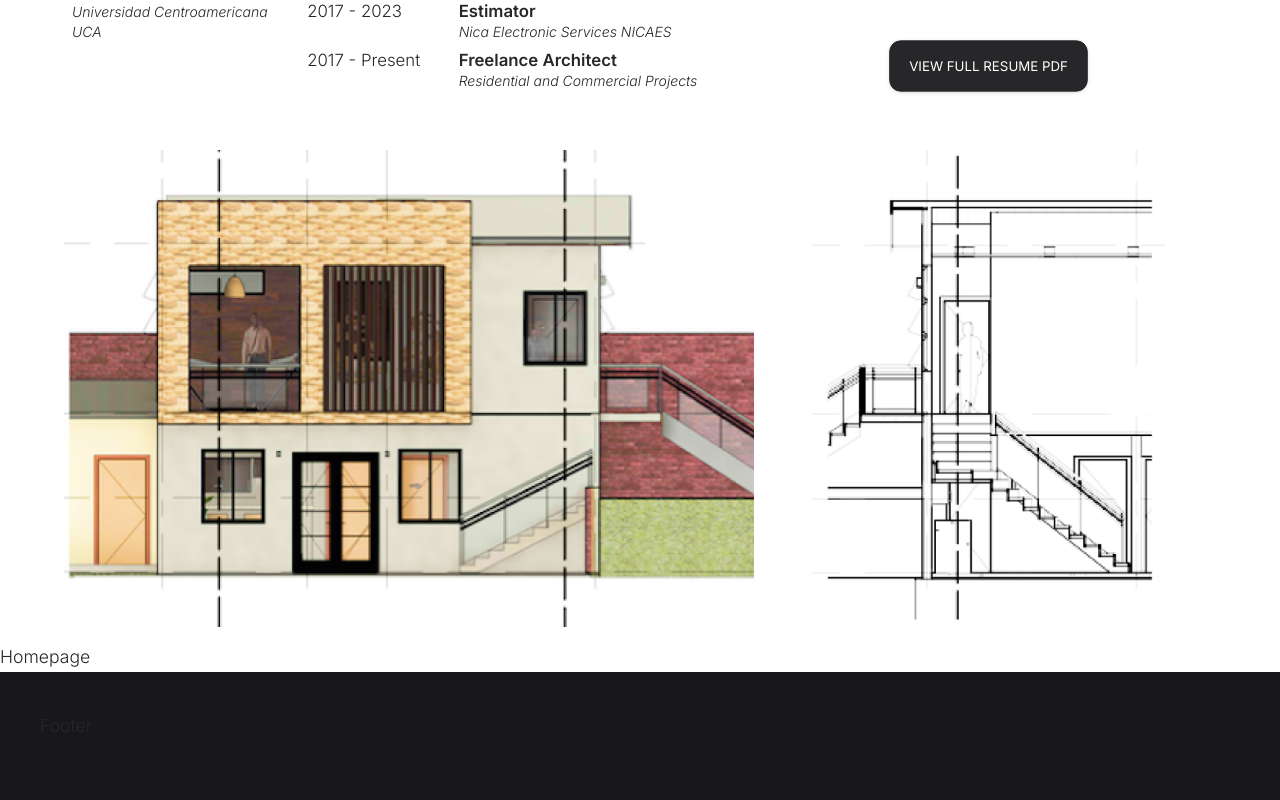
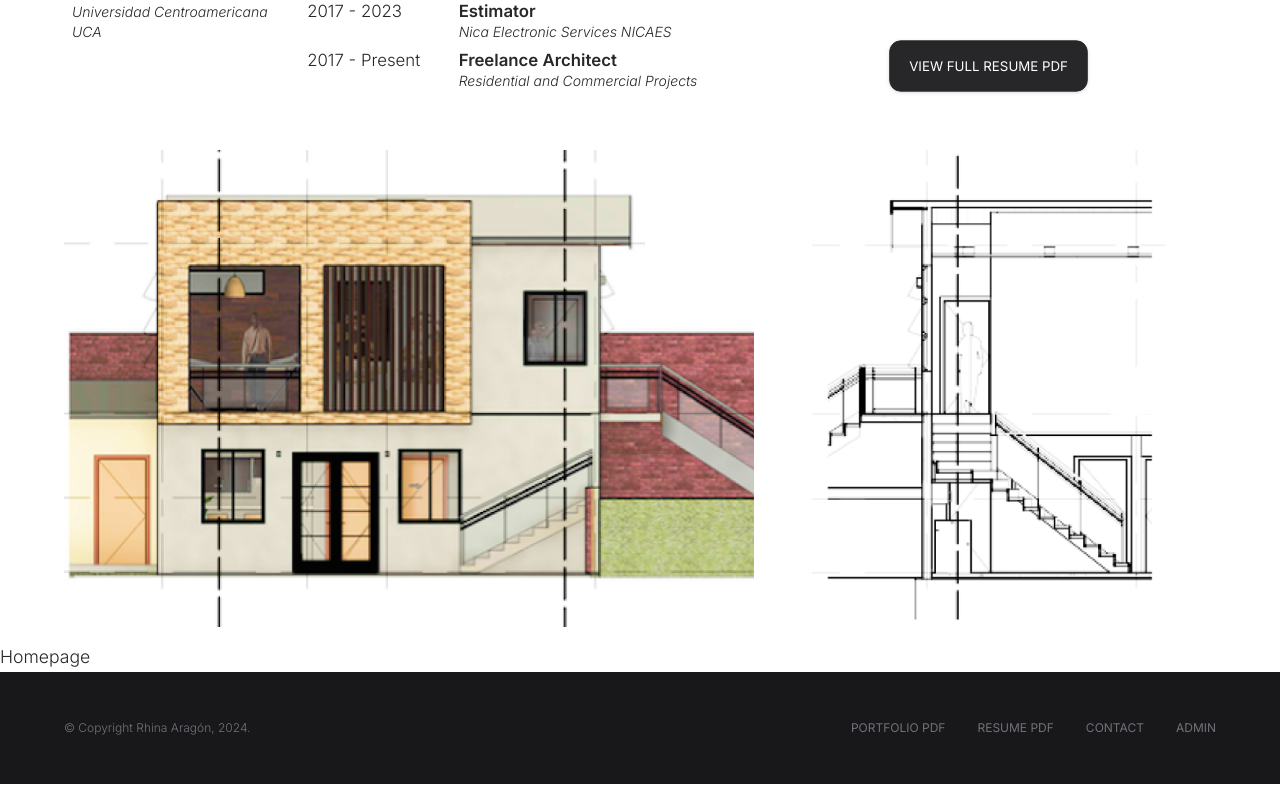
Before and after one commit to liz-garcia/architect-portfolio, a React (Vite) app in the folder client/: page / in a window 1280 px wide. Shown: the part 1757-2557 px from the top of the page. Built offline with nearby package versions, Linux system fonts and the light colour scheme; a web font is replaced by a local one.

Commit message:
Created Footer component. Fixed NotFound page.

```diff
--- a/client/src/App.jsx
+++ b/client/src/App.jsx
@@ -1,6 +1,7 @@
 import AppRouter from "./AppRouter.jsx";
 import Header from "./components/Header.jsx";
 import Main from "./components/Main.jsx";
+import Footer from "./components/Footer.jsx";
 
 // * App.jsx builds all our main layout elements:
 // * Nav, Main, Footer, Pages content (AppRouter), etc.
@@ -14,9 +15,10 @@ const App = () => {
         <AppRouter />
         {/* Every page from our `AppRouter` is rendered inside `Main` */}
       </Main>
-      <footer className="h-[16vh] bg-zinc-900 p-10">
+      {/* <footer className="h-[16vh] bg-zinc-900 p-10">
         <h2>Footer</h2>
-      </footer>
+      </footer> */}
+      <Footer />
     </>
   );
 };
--- /dev/null
+++ b/client/src/components/Footer.jsx
@@ -0,0 +1,54 @@
+import { Link } from "react-router-dom";
+// import Logo from "./Logo.jsx";
+// import Nav from "./Nav.jsx";
+// import TertiaryLink from "./Buttons/TertiaryLink.jsx";
+
+// Tailwind CSS utility classes
+const footerStyle =
+  "h-[12dvh] w-full text-xs text-zinc-500 bg-zinc-900 p-12 px-16 pb-16 flex justify-between items-stretch md:flex-col-reverse md:px-8 md:py-14 md:gap-4 md:items-center md:place-content-center xs:h-[16dvh] xs:py-16";
+const copyrightStyle = "";
+const linksListStyle = "";
+const ulStyle =
+  "flex space-x-8 xs:space-x-0 xs:grid xs:grid-cols-2 xs:grid-rows-2 xs:gap-2";
+const liStyle = "w-fit xs:w-full";
+const linkStyle =
+  "uppercase font-normal text-xs text-center hover:text-[#FFFFFF] hover:underline hover:underline-offset-8 size-full flex items-center justify-center";
+
+// Footer Component
+const Footer = () => {
+  return (
+    <footer className={footerStyle}>
+      {/* <Logo /> */}
+      <div className={copyrightStyle}>
+        <p>&copy; Copyright Rhina Aragón, 2024.</p>
+      </div>
+      <div className={linksListStyle}>
+        <ul className={ulStyle}>
+          <li className={liStyle}>
+            <Link to="/#" className={linkStyle}>
+              Portfolio PDF
+            </Link>
+          </li>
+          <li className={liStyle}>
+            <Link to="/#" className={linkStyle}>
+              Resume PDF
+            </Link>
+          </li>
+          <li className={liStyle}>
+            <Link to="/#" className={linkStyle}>
+              Contact
+            </Link>
+          </li>
+          <li className={liStyle}>
+            <Link to="/#" className={linkStyle}>
+              Admin
+            </Link>
+          </li>
+        </ul>
+      </div>
+      {/* <TertiaryLink to="/admin">Admin access</TertiaryLink> */}
+    </footer>
+  );
+};
+
+export default Footer;
--- a/client/src/main.jsx
+++ b/client/src/main.jsx
@@ -5,8 +5,8 @@ import App from "./App.jsx";
 import "./index.css";
 
 // Tailwind CSS utility classes
-const dimensions = "";
-const layout = "flex flex-col bg-[#FFFFFF]";
+const dimensions = "min-h-screen";
+const layout = "bg-[#FFFFFF] grid content-between";
 const text = "text-[1.1rem]/relaxed text-zinc-800 font-sans font-light";
 const darkMode = "";
 const tailwindClasses = `${dimensions} ${layout} ${text} ${darkMode}`;
--- a/client/src/pages/NotFoundPage.jsx
+++ b/client/src/pages/NotFoundPage.jsx
@@ -1,13 +1,13 @@
 import PrimaryLink from "../components/Buttons/PrimaryLink";
 
 const notFoundStyle =
-  " flex flex-col items-center justify-center gap-4 h-[72vh]";
+  " flex flex-col items-center justify-center gap-4 h-[50vh] px-16 text-center";
 
 const NotFoundPage = () => {
   return (
     <div id="notFound" className={notFoundStyle}>
-      <h1>404</h1>
-      <h2>Page Not Found</h2>
+      <h1 className="text-2xl font-black">404</h1>
+      <h2 className="text-xl font-bold">Page Not Found</h2>
       <p>Sorry, the page you are looking for does not exist.</p>
       <PrimaryLink to="/">Go back to Home</PrimaryLink>
     </div>
```
